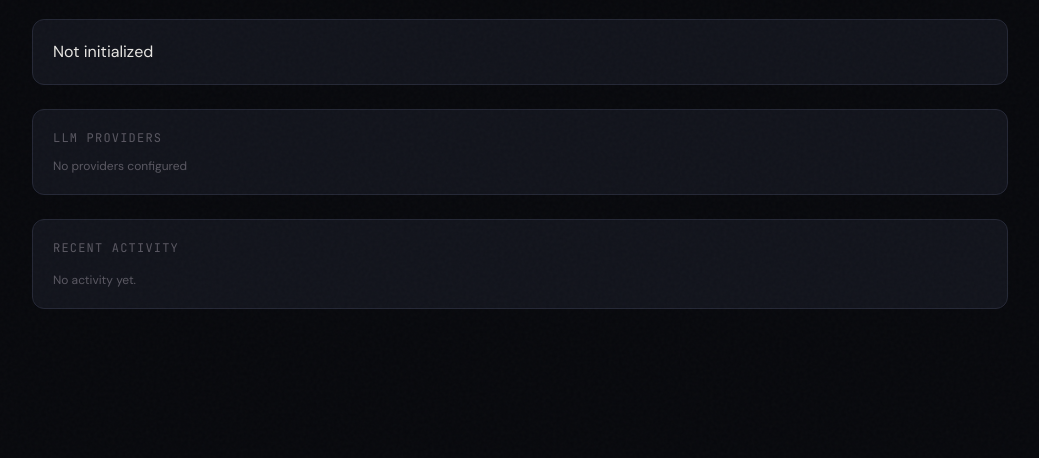
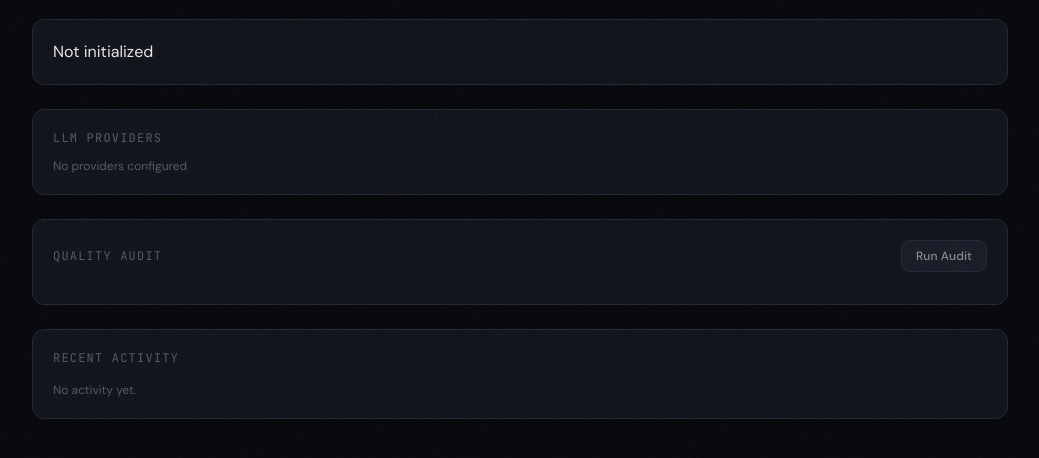
Before and after one commit to Fgruntjes/immich-ai-descriptions, a FastAPI app: page / in a window 1280 px wide. Shown: the part 308-766 px from the top of the page, without its empty margins (120-1159 px from the left). Run offline with FastAPI, Linux system fonts and the light colour scheme; data that the repository does not hold is empty; parts of the project's set-up code (start-up, migrations or seed data) failed here and were passed over; some libraries are stand-ins or nearby versions.

Commit message:
feat: quality gate, audit, scheduler, and reliability fixes
Quality gate:
- Repetition detection (trigram score) blocks degenerate LLM output before writing to Immich
- Min/max word count checks reject too-short and too-long descriptions
- All thresholds configurable in Settings UI

Audit:
- "Run Audit" button scores existing descriptions from Immich
- Flags repetitive, too-short, or too-long descriptions as failed for retry

Scheduler:
- Background task runs batch every N hours (configurable watch_interval_hours)
- Skips if batch or audit already running

Reliability fixes:
- Removed dangerous overwrite_existing from run_batch (only Start Fresh can wipe DB)
- Start Fresh confirmation shows exact record count being deleted
- Fixed remaining count: uses Immich search API ground truth instead of server/statistics
- Fixed asset detail: direct DB lookup instead of scanning recent 1000
- Fixed asset detail: fetch full description from Immich for failed assets too

Schema: v2 → v3 (adds quality_score column to processed table)

Co-Authored-By: Claude Opus 4.6 (1M context) <noreply@anthropic.com>

```diff
--- a/app.py
+++ b/app.py
@@ -109,10 +109,20 @@ async def lifespan(app: FastAPI):
     build_engine()
 
     logger.info(f"Started — Immich: {IMMICH_API_URL}, Data: {DATA_DIR}")
+    scheduler = asyncio.create_task(_scheduler())
     yield
 
+    scheduler.cancel()
+    try:
+        await scheduler
+    except asyncio.CancelledError:
+        pass
     if _task and not _task.done():
         engine.stop()
+        await asyncio.sleep(1)
+    if _audit_task and not _audit_task.done():
+        if engine:
+            engine._stop_event.set()
         await asyncio.sleep(1)
     if immich:
         await immich.close()
@@ -151,24 +161,15 @@ async def dashboard(request: Request):
 # --- Stats & Recent polling endpoints ---
 
 
-_library_count_cache = {"count": 0, "fetched_at": 0.0}
-
-
 @app.get("/stats", response_class=HTMLResponse)
 async def stats_partial():
     stats = state_db.get_stats() if state_db else {"done": 0, "failed": 0, "skipped": 0, "total_processed": 0}
 
-    # Cache library count (refresh every 5 minutes)
-    now = _time.monotonic()
-    if now - _library_count_cache["fetched_at"] > 300 and immich:
-        try:
-            resp = await immich.client.get(f"{immich.api_url}/server/statistics")
-            if resp.status_code == 200:
-                _library_count_cache["count"] = resp.json().get("photos", 0)
-                _library_count_cache["fetched_at"] = now
-        except Exception:
-            pass
-    library = _library_count_cache["count"]
+    # Use library_count from last batch run (ground truth from Immich search API)
+    row = state_db.conn.execute(
+        "SELECT value FROM metadata WHERE key = 'library_count'"
+    ).fetchone() if state_db else None
+    library = int(row["value"]) if row else 0
     remaining = max(0, library - stats.get("total_processed", 0))
 
     return HTMLResponse(f"""
@@ -231,6 +232,8 @@ async def save_settings(request: Request):
     # Handle checkbox (unchecked = absent from form)
     if "overwrite_existing" not in form:
         state_db.set_config("overwrite_existing", "false")
+    if "quality_gate_enabled" not in form:
+        state_db.set_config("quality_gate_enabled", "false")
     build_engine()
     return HTMLResponse(
         '<span class="text-ok text-xs font-mono" style="animation:fadeUp 0.3s ease-out">Saved</span>'
@@ -423,12 +426,30 @@ def _task_done_callback(task: asyncio.Task):
         pass
 
 
+async def _scheduler():
+    """Background scheduler: runs a batch every watch_interval_hours."""
+    while True:
+        hours = int(state_db.get_config("watch_interval_hours", "24"))
+        logger.info(f"Scheduler: next run in {hours}h")
+        await asyncio.sleep(hours * 3600)
+        # Skip if a batch or audit is already running
+        if (_task and not _task.done()) or (_audit_task and not _audit_task.done()):
+            logger.info("Scheduler: skipped — batch or audit already running")
+            continue
+        logger.info("Scheduler: starting scheduled batch")
+        build_engine()
+        _task_ref = asyncio.create_task(engine.run_batch(resume=True))
+        _task_ref.add_done_callback(_task_done_callback)
+        # Update globals so UI tracks it
+        globals()["_task"] = _task_ref
+        globals()["_running_engine"] = engine
+
+
 @app.post("/run/start")
 async def start_run(request: Request):
     global _task, _running_engine
     if _task and not _task.done():
         return JSONResponse({"error": "Already running"}, status_code=409)
-    resume = request.query_params.get("resume") == "true"
     fresh = request.query_params.get("fresh") == "true"
     build_engine()
     if fresh:
@@ -437,7 +458,7 @@ async def start_run(request: Request):
         state_db.conn.commit()
         logger.info("Fresh start: cleared all processed assets and last_run_timestamp")
     _running_engine = engine
-    _task = asyncio.create_task(engine.run_batch(resume=resume or fresh))
+    _task = asyncio.create_task(engine.run_batch(resume=True))
     _task.add_done_callback(_task_done_callback)
     return JSONResponse({"status": "started"})
 
@@ -520,12 +541,15 @@ async def run_status():
     <div class="space-y-4">
         <div class="flex items-center gap-3 flex-wrap">
             <button onclick="fetch('/run/start',{{method:'POST'}})" class="btn btn-warm btn-sm">Start Processing</button>
-            <button onclick="fetch('/run/start?resume=true',{{method:'POST'}})" class="btn btn-ghost btn-sm">Resume</button>
             <button onclick="fetch('/run/reset-failed',{{method:'POST'}})" class="btn btn-ghost btn-sm">Reset Failed</button>
-            <button onclick="if(confirm('This will clear ALL processed assets and re-scan everything from scratch. Continue?'))fetch('/run/start?fresh=true',{{method:'POST'}})"
+            <button onclick="if(confirm('WARNING: This will DELETE all {state_db.get_stats().get('done',0)} tracked records from the database and re-generate descriptions for ALL photos from scratch.\\n\\nExisting descriptions in Immich will be OVERWRITTEN.\\n\\nThis action cannot be undone. Continue?'))fetch('/run/start?fresh=true',{{method:'POST'}})"
                 class="btn btn-ghost btn-sm text-err">Start Fresh</button>
         </div>
-        <p class="text-txt-3 text-xs font-mono">Ready to process unprocessed assets</p>
+        <div class="mt-2 space-y-1 text-txt-3" style="font-size:11px">
+            <p><span class="text-warm">Start Processing</span> — scans your library, skips already-described photos, processes the rest</p>
+            <p><span class="text-txt-2">Reset Failed</span> — clears failed records so they get retried on next run</p>
+            <p><span class="text-err">Start Fresh</span> — wipes all tracking and re-processes every photo from scratch</p>
+        </div>
     </div>"""
     return HTMLResponse(html)
 
@@ -544,6 +568,9 @@ async def list_assets(status: str = None, limit: int = 50):
         dot = {"done": "dot-ok", "failed": "dot-err"}.get(a["status"], "dot-warn")
         preview = escape((a.get("description_preview") or a.get("error") or "")[:100])
         dur = f'{a.get("duration_ms", 0)}ms' if a.get("duration_ms") else "-"
+        score = a.get("quality_score")
+        score_html = f'{score:.2f}' if score is not None else "-"
+        score_class = "text-err" if score is not None and score > float(state_db.get_config("repetition_threshold", "0.3")) else "text-txt-3"
         ts = (a.get("processed_at") or "")[:16]
         model = escape(a.get("model_used") or "-")
         aid = a["asset_id"]
@@ -565,16 +592,17 @@ async def list_assets(status: str = None, limit: int = 50):
             <td class="text-xs max-w-md truncate text-txt-2">{preview}</td>
             <td class="font-mono text-xs text-txt-3">{model}</td>
             <td class="font-mono text-xs text-txt-3">{dur}</td>
+            <td class="font-mono text-xs {score_class}">{score_html}</td>
             <td class="font-mono text-xs text-txt-3">{ts}</td>
             <td>{retry}</td>
         </tr>
-        <tr class="asset-detail hidden"><td colspan="7" class="p-0">
+        <tr class="asset-detail hidden"><td colspan="8" class="p-0">
             <div class="px-4 py-2 text-txt-3 text-xs">Loading...</div>
         </td></tr>"""
 
     return HTMLResponse(f"""<table class="data-table">
         <thead><tr>
-            <th>Status</th><th>Asset</th><th>Preview</th><th>Model</th><th>Time</th><th>Date</th><th></th>
+            <th>Status</th><th>Asset</th><th>Preview</th><th>Model</th><th>Time</th><th>Score</th><th>Date</th><th></th>
         </tr></thead>
         <tbody>{rows}</tbody>
     </table>""")
@@ -583,18 +611,14 @@ async def list_assets(status: str = None, limit: int = 50):
 @app.get("/assets/{asset_id}", response_class=HTMLResponse)
 async def asset_detail(asset_id: str):
     """Returns detail HTML for an asset: thumbnail, prompt, description, provider info."""
-    row = None
-    for r in state_db.get_recent(1000):
-        if r["asset_id"] == asset_id:
-            row = r
-            break
+    row = state_db.get_asset(asset_id)
 
     if not row:
-        return HTMLResponse('<td colspan="7" class="p-4 text-txt-3 text-xs">Not found</td>')
+        return HTMLResponse('<td colspan="8" class="p-4 text-txt-3 text-xs">Not found</td>')
 
     # Fetch full description from Immich (DB preview is truncated to 200 chars)
     full_desc = row.get("description_preview") or ""
-    if immich and row.get("status") == "done":
+    if immich and row.get("status") in ("done", "failed"):
         try:
             detail = await immich.get_asset(asset_id)
             full_desc = detail.get("exifInfo", {}).get("description") or full_desc
@@ -606,11 +630,13 @@ async def asset_detail(asset_id: str):
     endpoint = escape(row.get("endpoint_used") or "-")
     pid = row.get("provider_id") or "-"
     dur = f'{row.get("duration_ms", 0)}ms' if row.get("duration_ms") else "-"
+    score = row.get("quality_score")
+    score_str = f'{score:.2f}' if score is not None else "N/A"
     error = escape(row.get("error") or "")
 
     immich_link = f"https://photos.maheidem.com/photos/{asset_id}"
 
-    return HTMLResponse(f"""<td colspan="7" style="padding:0">
+    return HTMLResponse(f"""<td colspan="8" style="padding:0">
     <div style="background:#161925;border:1px solid #2a2d3a;border-radius:10px;padding:16px;margin:4px 8px">
         <div style="display:flex;gap:16px">
             <img src="/assets/{asset_id}/thumbnail" alt=""
@@ -622,6 +648,7 @@ async def asset_detail(asset_id: str):
                     <span style="color:#888;font-family:monospace;font-size:11px;margin-right:12px">Provider #{pid}</span>
                     <span style="color:#888;font-family:monospace;font-size:11px;margin-right:12px">{model}</span>
                     <span style="color:#888;font-family:monospace;font-size:11px">{dur}</span>
+                    <span style="color:#888;font-family:monospace;font-size:11px">Score: {score_str}</span>
                 </div>
                 {f'<div style="color:#f87171;font-size:12px;margin-bottom:6px">Error: {error}</div>' if error else ''}
                 <div style="color:#777;font-size:10px;font-family:monospace;text-transform:uppercase;letter-spacing:0.08em;margin-bottom:4px">Description</div>
@@ -656,7 +683,7 @@ async def retry_asset(asset_id: str):
     )
     state_db.conn.commit()
     return HTMLResponse(
-        '<tr><td colspan="7" class="text-ok text-xs font-mono py-2 px-3">'
+        '<tr><td colspan="8" class="text-ok text-xs font-mono py-2 px-3">'
         "Queued for retry on next run</td></tr>"
     )
 
@@ -811,6 +838,11 @@ async def preview_generate(asset_id: str, request: Request):
                 prompt_text, image_b64,
             )
 
+        from engine import compute_repetition_score
+        quality_score = compute_repetition_score(description)
+        threshold = float(state_db.get_config("repetition_threshold", "0.3"))
+        score_color = "#f87171" if quality_score > threshold else "#5a5862"
+
         duration = _time.monotonic() - start
         dur_str = f"{duration:.1f}s"
         model_str = escape(model_used or "?")
@@ -819,6 +851,7 @@ async def preview_generate(asset_id: str, request: Request):
         <div style="background:#161925;border:1px solid #252836;border-radius:8px;padding:12px;margin-top:4px">
             <div style="display:flex;justify-content:space-between;align-items:center;margin-bottom:6px">
                 <span style="color:#5a5862;font-size:10px;font-family:'JetBrains Mono',monospace;text-transform:uppercase;letter-spacing:0.08em">#{used_pid} {model_str}</span>
+                <span style="color:{score_color};font-size:11px;font-family:'JetBrains Mono',monospace">score: {quality_score:.2f}</span>
                 <span style="color:#5a5862;font-size:11px;font-family:'JetBrains Mono',monospace">{dur_str}</span>
             </div>
             <p style="color:#c8c6c3;font-size:13px;line-height:1.6;margin:0">{escape(description)}</p>
@@ -834,6 +867,48 @@ async def reset_failed():
     return JSONResponse({"status": "ok"})
 
 
+_audit_task: asyncio.Task = None
+_running_audit_engine: ProcessingEngine = None
+
+
+@app.post("/audit/start")
+async def start_audit():
+    global _audit_task, _running_audit_engine
+    if _audit_task and not _audit_task.done():
+        return JSONResponse({"error": "Audit already running"}, status_code=409)
+    if _task and not _task.done():
+        return JSONResponse({"error": "Batch running — wait for it to finish"}, status_code=409)
+    build_engine()
+    _running_audit_engine = engine
+    _audit_task = asyncio.create_task(engine.run_audit())
+    return JSONResponse({"status": "started"})
+
+
+@app.get("/audit/status", response_class=HTMLResponse)
+async def audit_status():
+    if _audit_task and not _audit_task.done():
+        active = _running_audit_engine or engine
+        msg = active.progress.message if active else "Running..."
+        return HTMLResponse(
+            f'<div class="flex items-center gap-2">'
+            f'<div class="dot dot-warn dot-pulse"></div>'
+            f'<span class="text-txt-2 text-xs">{escape(msg)}</span>'
+            f'</div>'
+        )
+    if _audit_task and _audit_task.done():
+        try:
+            result = _audit_task.result()
+            return HTMLResponse(
+                f'<span class="text-ok text-xs font-mono">'
+                f'Audit done: {result["scored"]} scored, {result["flagged"]} flagged</span>'
+            )
+        except Exception as e:
+            return HTMLResponse(
+                f'<span class="text-err text-xs">Error: {escape(str(e))}</span>'
+            )
+    return HTMLResponse("")
+
+
 if __name__ == "__main__":
     import uvicorn
     uvicorn.run(app, host="0.0.0.0", port=PORT)
--- a/templates/index.html
+++ b/templates/index.html
@@ -377,12 +377,15 @@
                 {% else %}
                 <div class="flex items-center gap-3 flex-wrap">
                     <button onclick="fetch('/run/start',{method:'POST'})" class="btn btn-warm btn-sm">Start Processing</button>
-                    <button onclick="fetch('/run/start?resume=true',{method:'POST'})" class="btn btn-ghost btn-sm">Resume</button>
                     <button onclick="fetch('/run/reset-failed',{method:'POST'})" class="btn btn-ghost btn-sm">Reset Failed</button>
-                    <button onclick="if(confirm('This will clear ALL processed assets and re-scan everything from scratch. Continue?'))fetch('/run/start?fresh=true',{method:'POST'})"
+                    <button onclick="if(confirm('This will clear ALL tracking and re-describe every photo from scratch. Existing descriptions in Immich will be overwritten.'))fetch('/run/start?fresh=true',{method:'POST'})"
                         class="btn btn-ghost btn-sm text-err">Start Fresh</button>
                 </div>
-                <p class="text-txt-3 text-xs font-mono">Ready to process unprocessed assets</p>
+                <div class="mt-2 space-y-1 text-txt-3" style="font-size:11px">
+                    <p><span class="text-warm">Start Processing</span> — scans your library, skips already-described photos, processes the rest</p>
+                    <p><span class="text-txt-2">Reset Failed</span> — clears failed records so they get retried on next run</p>
+                    <p><span class="text-err">Start Fresh</span> — wipes all tracking and re-processes every photo from scratch</p>
+                </div>
                 {% endif %}
             </div>
         </div>
@@ -392,6 +395,18 @@
             <h3 class="text-xs font-mono uppercase tracking-widest text-txt-3 mb-3">LLM Providers</h3>
             <div hx-get="/endpoints" hx-trigger="load, every 30s" hx-swap="innerHTML">
                 <span class="text-txt-3 text-xs">Checking...</span>
+            </div>
+        </div>
+
+        <!-- Quality Audit -->
+        <div class="glass p-5 mb-6 fade-up delay-4">
+            <div class="flex items-center justify-between mb-3">
+                <h3 class="text-xs font-mono uppercase tracking-widest text-txt-3">Quality Audit</h3>
+                <button onclick="fetch('/audit/start',{method:'POST'}).then(r=>r.json()).then(d=>{if(d.error)alert(d.error)})"
+                    class="btn btn-ghost btn-sm">Run Audit</button>
+            </div>
+            <div hx-get="/audit/status" hx-trigger="every 3s" hx-swap="innerHTML">
+                <span class="text-txt-3 text-xs">Scores existing descriptions for repetition. Flags bad ones as failed for retry.</span>
             </div>
         </div>
 
@@ -498,6 +513,38 @@
                 <div>
                     <label class="block text-xs text-txt-3 mb-1.5">Nearby Window (min)</label>
                     <input name="nearby_window_minutes" type="number" value="{{ config.nearby_window_minutes }}" class="input-field">
+                </div>
+            </div>
+
+            <!-- Quality Gate -->
+            <div class="border-t border-edge pt-5 mt-2">
+                <h4 class="text-xs font-mono uppercase tracking-widest text-txt-3 mb-4">Quality Gate</h4>
+                <div class="grid grid-cols-4 gap-4">
+                    <div>
+                        <label class="block text-xs text-txt-3 mb-1.5">Repetition Threshold</label>
+                        <input name="repetition_threshold" type="number" step="0.05" min="0" max="1"
+                               value="{{ config.repetition_threshold }}" class="input-field">
+                        <p class="text-txt-3 mt-1" style="font-size:10px">0.0-1.0 — reject above</p>
+                    </div>
+                    <div>
+                        <label class="block text-xs text-txt-3 mb-1.5">Min Words</label>
+                        <input name="min_words" type="number" min="1"
+                               value="{{ config.min_words }}" class="input-field">
+                        <p class="text-txt-3 mt-1" style="font-size:10px">Reject shorter</p>
+                    </div>
+                    <div>
+                        <label class="block text-xs text-txt-3 mb-1.5">Max Words</label>
+                        <input name="max_words" type="number" min="1"
+                               value="{{ config.max_words }}" class="input-field">
+                        <p class="text-txt-3 mt-1" style="font-size:10px">Reject longer</p>
+                    </div>
+                    <div class="flex items-end pb-4">
+                        <label class="flex items-center gap-2.5 text-sm text-txt-2 cursor-pointer">
+                            <input name="quality_gate_enabled" type="checkbox" value="true"
+                                {% if config.quality_gate_enabled == 'true' %}checked{% endif %}>
+                            Enable quality gate
+                        </label>
+                    </div>
                 </div>
             </div>
 
```
Also changed, not shown: engine.py (+210 -20 lines).
